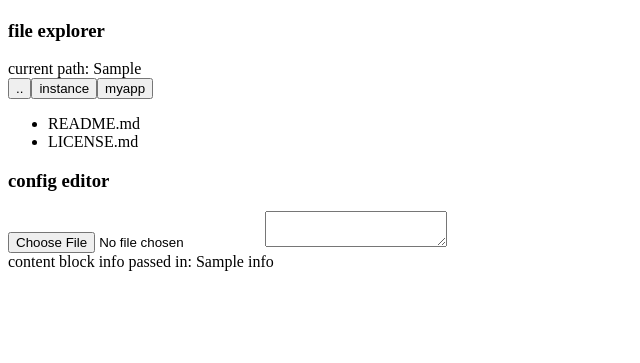
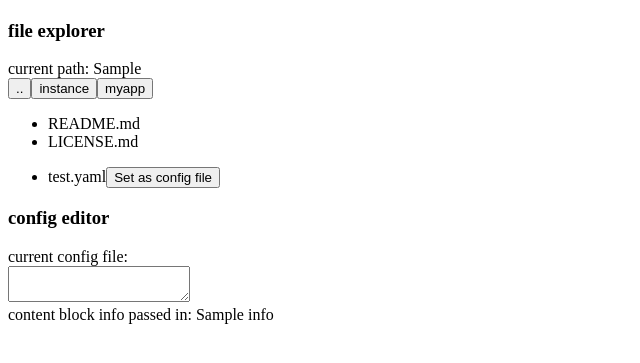
Before and after one commit to SylviaWhittle/flask-file-explorer, a Flask app: template myapp/templates/main-page/index.html in a window 1280 px wide. Shown: the part 202-565 px from the top of the page, without its empty margins (0-640 px from the left). Run offline with Flask 3, Linux system fonts and the light colour scheme; the template is opened without the code that fills it: most values are stand-ins (such as "Sample title", 1, 10 or a date in 2020).

Commit message:
Add basic yaml config file loading and editing with auto-updates

```diff
--- a/myapp/templates/main-page/index.html
+++ b/myapp/templates/main-page/index.html
@@ -12,7 +12,7 @@
         current_path = String(current_path)
         requested_dir = String(requested_dir)
 
-        console.log('sending AJAX request. current_path: ' + current_path + ' requested_dir: ' + requested_dir)
+        console.log('sending AJAX request. current_path: ' + current_path + ' requested_dir: ' + requested_dir);
 
         // send AJAX request to server with the requested information
         $.ajax({
@@ -25,7 +25,6 @@
             console.log('successfully retrieved data: ' + response);
 
             current_path = response.current_path
-            directories_buttons = ""
 
             console.log('directories: ' + response.directories)
             $('#directory-buttons').html('')
@@ -47,6 +46,16 @@
                 $('#file-list').append(list_item)
             }
 
+            $("#yaml-list").html('')
+            for (let i = 0; i < response.yaml_files.length; i++) {
+                yaml_file = response.yaml_files[i];
+                console.log('creating yaml file item and button for file: ' + yaml_file);
+                let list_item = $('<li>').addClass('yaml-list-item');
+                list_item.append(document.createTextNode(yaml_file))
+                list_item.append($('<button>').addClass('yaml-btn').attr('current_path', current_path).attr('yaml_file', yaml_file).text('Set as config file'));
+                $('#yaml-buttons').append(list_item)
+            }
+
         }).fail(function () {
             console.log('failed to retrieve data from server')
         }).always(function () {
@@ -54,6 +63,60 @@
         });
 
     }
+
+    function set_config_file(current_path, yaml_file) {
+        current_path = String(current_path);
+        yaml_file = String(yaml_file);
+        config_full_path = String(current_path + "/" + yaml_file);
+        console.log("setting config file to: " + config_full_path);
+        $('#current-config-file').text(config_full_path)
+        load_config_file()
+    }
+
+    function load_config_file() {
+        config_file_path = $("#current-config-file").text()
+        console.log("loading config file: " + config_file_path)
+
+
+        // send AJAX request to server with the requested information
+        $.ajax({
+            url: "{{ url_for('file_explorer.load_config') }}",
+            type: 'POST',
+            data: { 'config_file_path': config_file_path },
+        }).done(function (response) {
+            console.log('successfully retrieved config file data: ' + response);
+            config = response
+            console.log('config: ' + config)
+
+            // Load the config into the text edit field
+            $('#text-area').val(config);
+
+        }).fail(function () {
+            console.log('failed to retrieve config from server')
+        }).always(function () {
+            console.log('config retrieve always run')
+        });
+
+    }
+
+    function update_config_file(config) {
+        config_file_path = $("#current-config-file").text()
+        console.log("updating config file: " + config_file_path)
+
+        // send AJAX request to server with the requested information
+        $.ajax({
+            url: "{{ url_for('file_explorer.update_config') }}",
+            type: 'POST',
+            data: { 'config_file_path': config_file_path, 'config': config },
+        }).done(function (response) {
+            console.log('successfully updated config file data: ' + response);
+        }).fail(function () {
+            console.log('failed to get server to update config')
+        }).always(function () {
+            console.log('config update always run')
+        });
+    }
+
 </script>
 <script>
     $(document).ready(function () {
@@ -62,12 +125,26 @@
             // Get the directory from the clicked button
             console.log('button pressed!');
             let requested_dir = $(this).attr('directory');
-            let current_path = $(this).attr('current_path')
+            let current_path = $(this).attr('current_path');
             console.log('button directory: ' + requested_dir);
             console.log('button current path: ' + current_path);
 
-            display_directories(current_path, requested_dir)
+            display_directories(current_path, requested_dir);
 
+        });
+    });
+</script>
+<script>
+    $(document).ready(function () {
+        // Add click event listener to the update button
+        $('#yaml-buttons').on('click', 'button', function () {
+            // Get the directory from the clicked button
+            console.log('yaml button pressed!');
+            let requested_yaml = $(this).attr('yaml_file');
+            let current_path = $(this).attr('current_path');
+            console.log('yaml button yaml_file: ' + requested_yaml);
+            console.log('yaml button current path: ' + current_path);
+            set_config_file(current_path, requested_yaml);
         });
     });
 </script>
@@ -90,115 +167,39 @@ current path: {{ current_path }}
 
     </ul>
 </div>
+<div>
+    <ul id="yaml-buttons">
+
+    </ul>
+</div>
 
 {% endblock %}
+
+
 
 {% block right %}
 
 <h3>config editor</h3>
 
+current config file:
+<div id="current-config-file"></div>
 
-<input type="file" id="file-input" onchange="loadFile(event)">
 <textarea id="text-area"></textarea>
 
 <script>
-    let LoadedFile = null
-
-    function loadFile(event) {
-        const file = event.target.files[0];
-        LoadedFile = file
-        const reader = new FileReader();
-        reader.onload = function (e) {
-            document.getElementById('text-area').value = e.target.result;
-        };
-        reader.readAsText(file);
-    }
+    let config_file_path = $("#current-config-file").text()
 
     const textArea = document.getElementById('text-area');
     textArea.addEventListener('input', function () {
-        if (LoadedFile) {
-            const updatedText = textArea.value;
-            // send updatedText to Flask server
-            console.log('file ' + String(LoadedFile.name) + ' edited');
-            $.ajax({
-                type: 'POST',
-                url: '/update-config',
-                data: { config: String(updatedText) },
-                success: function (response) {
-                    console.log(response)
-                }
-            });
+        if (config_file_path) {
+            const updatedConfig = textArea.value;
+            // send updatedConfig to Flask server
+            console.log('file ' + String(config_file_path) + ' edited');
+            update_config_file(updatedConfig);
         }
     });
 </script>
 
-
-
-<!-- <script>
-    // Get the text editor element
-    const editor = document.getElementById("editor");
-
-    // Get the load button element
-    const loadBtn = document.getElementById("load-btn");
-
-    // Create a variable to store the selected file
-    let fileHandle;
-
-    // Add an event listener to the editor element to detect when the user has made changes
-    editor.addEventListener("input", async () => {
-        // Get the edited text
-        const editedText = editor.innerHTML;
-
-        // Write the edited text to the selected file
-        const writable = await fileHandle.createWritable();
-        await writable.write(editedText);
-        await writable.close();
-    });
-
-    // Add an event listener to the load button element to prompt the user to select a file to load
-    loadBtn.addEventListener("click", async () => {
-        // Prompt the user to select a file to load
-        [fileHandle] = await window.showOpenFilePicker();
-
-        // Get the contents of the selected file
-        const file = await fileHandle.getFile();
-        const contents = await file.text();
-
-        // Set the contents of the editor element to the contents of the selected file
-        editor.innerHTML = contents;
-    });
-</script> -->
-
-<!-- <script>
-    const openFileButton = document.getElementById('open-file');
-    openFileButton.addEventListener('click', function () {
-        const fileInput = document.createElement('input');
-        fileInput.type = 'file';
-        fileInput.addEventListener('change', function (event) {
-            const file = event.target.files[0];
-            const reader = new FileReader();
-            reader.onload = function (event) {
-                const contents = event.target.result;
-                const editor = document.getElementById('editor');
-                editor.value = contents;
-            };
-            reader.readAsText(file);
-        });
-        fileInput.click();
-    });
-</script>
-<script>
-    const saveFileButton = document.getElementById('save-file');
-    saveFileButton.addEventListener('click', function () {
-        const contents = document.getElementById('editor').value;
-        const blob = new Blob([contents], { type: 'text/plain' });
-        const url = URL.createObjectURL(blob);
-        const link = document.createElement('a');
-        link.download = 'file.txt';
-        link.href = url;
-        link.click();
-    });
-</script> -->
 
 {% endblock %}
 
--- /dev/null
+++ b/test.yaml
@@ -0,0 +1,6 @@
+this:
+  is:
+    a:
+      yaml: "file"
+where:
+  there: "is a file"
```
Also changed, not shown: myapp/file_explorer.py (+35 -20 lines).
